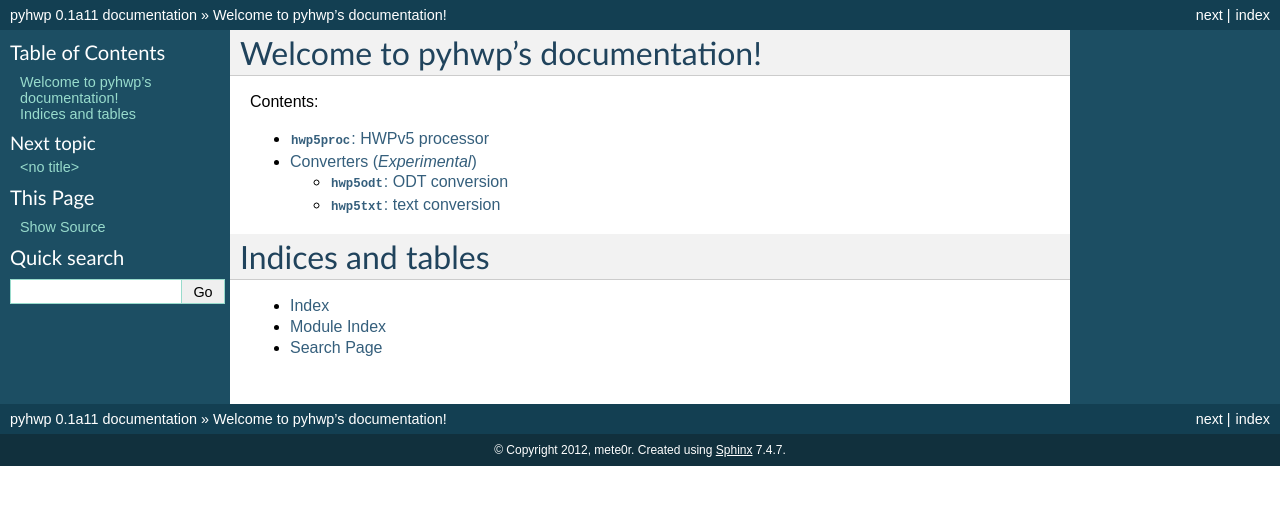
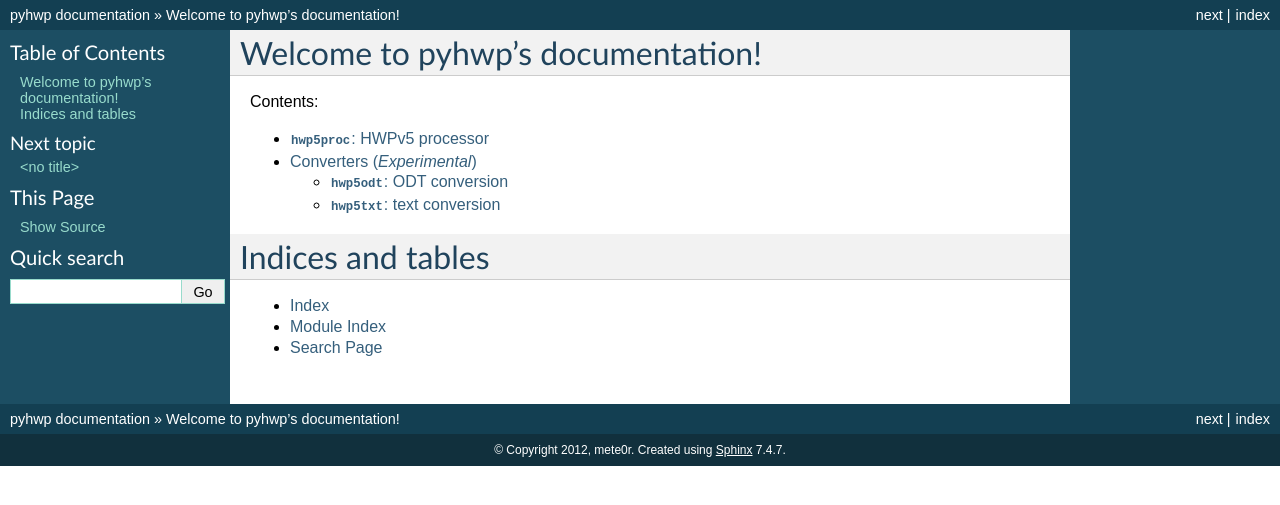
Before and after one commit to mete0r/pyhwp, a Sphinx documentation site: the page built from docs/index.rst, in a window 1280 px wide. Shown: the top 505 px of the page. Built offline with Sphinx 7.4.7, drawn with Linux system fonts in a browser that asks for light colours; the version number could not be read and is left out; some of the changed lines change nothing that is shown.

Commit message:
docs: 'release' in conf.py from hwp5.__version__

```diff
--- a/docs/conf.py
+++ b/docs/conf.py
@@ -52,7 +52,8 @@
 # The short X.Y version.
 version = '0.1'
 # The full version, including alpha/beta/rc tags.
-release = '0.1a11'
+from hwp5 import __version__ as hwp5_release
+release = hwp5_release
 
 # The language for content autogenerated by Sphinx. Refer to documentation
 # for a list of supported languages.
```
